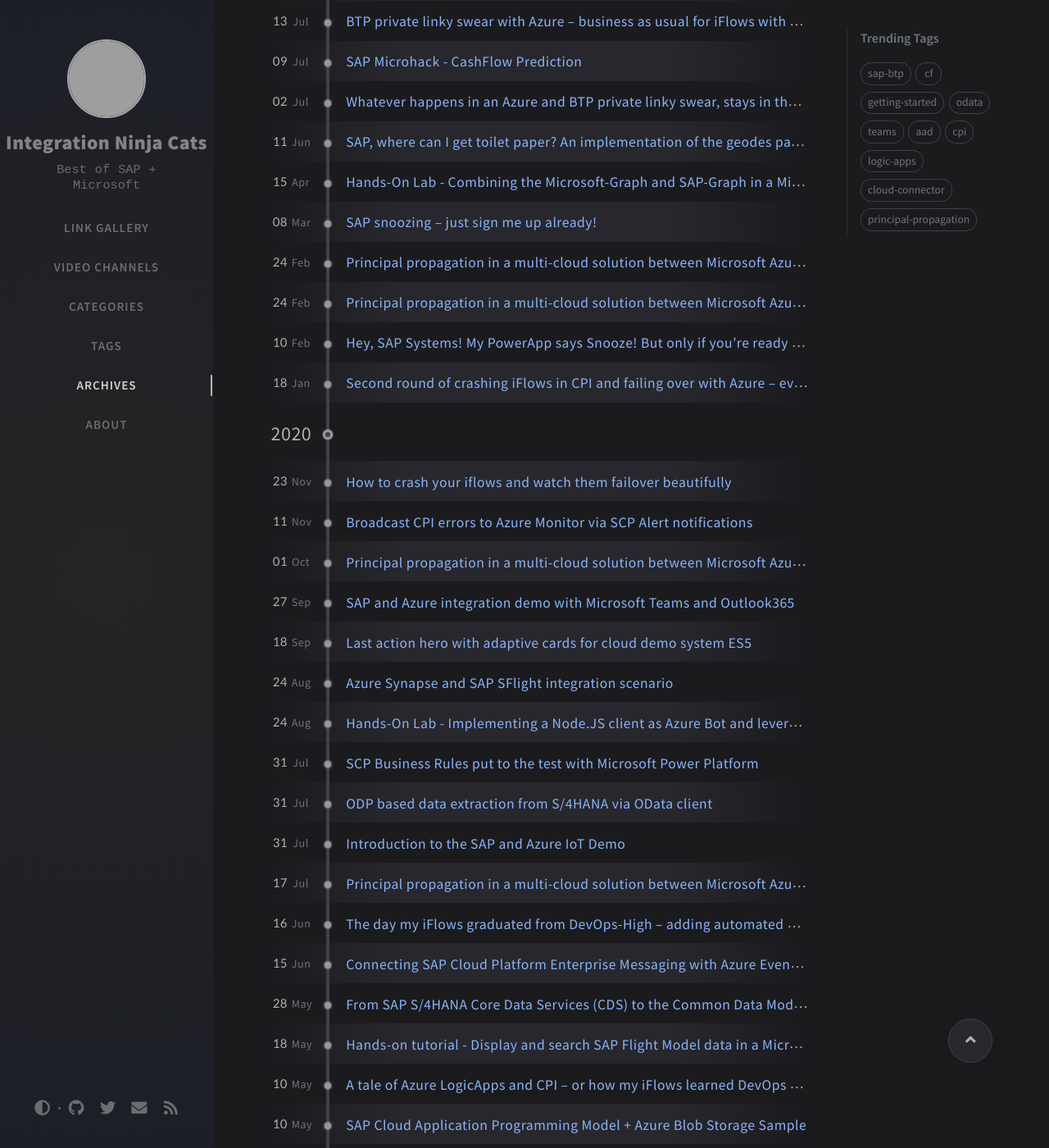
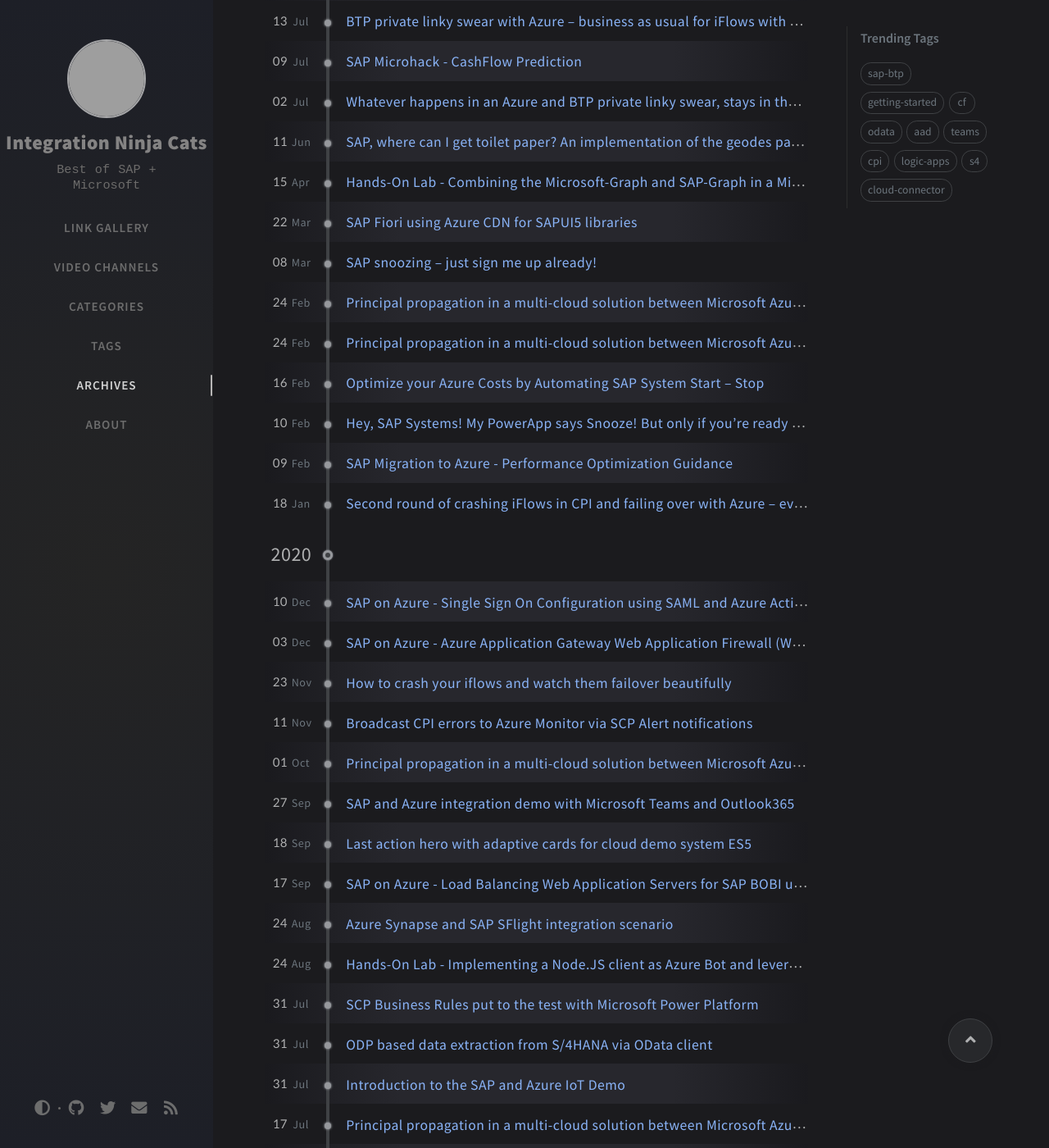
Before and after one commit to MartinPankraz/ninja-unicorn, a Jekyll site: the page built from _tabs/archives.md, in a window 1280 px wide and 1400 px high, scrolled down 1564 px. Shown: the whole window at 82% size. Built offline with Jekyll 4.4.1, drawn with Linux system fonts in a browser that asks for light colours; nearby versions of some CDN libraries; comment, search, counter and statistics services are not loaded; grey boxes are pictures that could not be loaded.

Commit message:
about link, more posts added

```diff
--- a/_includes/sidebar.html
+++ b/_includes/sidebar.html
@@ -22,7 +22,7 @@
     </div>
 
     <div class="site-title mt-3">
-      <a href="https://news.microsoft.com/life/ninja-cat/">{{ site.title }}</a>
+      <a href="{{ site.baseurl }}/about">{{ site.title }}</a>
     </div>
     <div class="site-subtitle">{{ site.tagline }}</div>
 
--- /dev/null
+++ b/_posts/2020-09-17-SAP on Azure - Load Balancing Web Application Servers for SAP BOBI using Azure Application Gateway.md
@@ -0,0 +1,19 @@
+---
+title: SAP on Azure - Load Balancing Web Application Servers for SAP BOBI using Azure Application Gateway
+origurl: https://blogs.sap.com/2020/09/17/sap-on-azure-load-balancing-web-application-servers-for-sap-bobi-using-azure-application-gateway/
+medium: blog #blog, github repos, linkedIn article, partner pages
+date: 2020-09-17 12:00:00 +/0100
+# PLEASE ensure consistent categories and tags to keep the search/filtering meaningful!
+categories: [INTEGRATION, AZURE_APPLICATION_GATEWAY] # category should be a topic and sub-category primary product
+tags: [load-balancer, app-gateway, web-app-firewall, ssl-offload, sap-business-objects, sap-bobi]     # TAG names should always be lowercase
+
+author:
+  name: Dennis Padia
+  link: https://people.sap.com/dennis.padia
+
+comments: false
+
+pin: false
+---
+
+In SAP BOBI multi-instance deployment, Web Application Servers (web tier) are running on two or more hosts. To distribute user load evenly across web servers, you need a load balancer to distribute traffic between end users and web servers. In Azure, you can either use Azure Load Balancer or Azure Application Gateway to manage traffic to your web application servers.
--- /dev/null
+++ b/_posts/2020-12-03-SAP on Azure - Azure Application Gateway Web Application Firewall (WAF) v2 Setup for Internet facing SAP Fiori Apps.md
@@ -0,0 +1,19 @@
+---
+title: SAP on Azure - Azure Application Gateway Web Application Firewall (WAF) v2 Setup for Internet facing SAP Fiori Apps
+origurl: https://blogs.sap.com/2020/12/03/sap-on-azure-application-gateway-web-application-firewall-waf-v2-setup-for-internet-facing-sap-fiori-apps/
+medium: blog #blog, github repos, linkedIn article, partner pages
+date: 2020-12-03 12:00:00 +/0100
+# PLEASE ensure consistent categories and tags to keep the search/filtering meaningful!
+categories: [INTEGRATION, AZURE_APPLICATION_GATEWAY] # category should be a topic and sub-category primary product
+tags: [app-gateway, web-app-firewall, aad, fiori, sso, netweaver, sap-web-dispatcher, sapui5, reverse-proxy]     # TAG names should always be lowercase
+
+author:
+  name: Dennis Padia
+  link: https://people.sap.com/dennis.padia
+
+comments: false
+
+pin: false
+---
+
+With the gaining momentum of SAP Fiori adoption for customers using SAP S/4HANA and SAP Business Suites systems, there often seems to be a dialogue when talking about its deployment strategy. Each customer is different and therefore has this unique use cases to deploy SAP Fiori apps. Out of several different customers uses cases, there seems to be one common case where customers seek advice is how to expose SAP Fiori apps to the internet. The detailed insight about this use case is already described by SAP in Considerations and Recommendations for Internet-facing Fiori apps blog.
--- /dev/null
+++ b/_posts/2020-12-10-SAP on Azure - Single Sign On Configuration using SAML and Azure Active Directory for Public and Internal URLs.md
@@ -0,0 +1,19 @@
+---
+title: SAP on Azure - Single Sign On Configuration using SAML and Azure Active Directory for Public and Internal URLs
+origurl: https://blogs.sap.com/2020/12/10/sap-on-azure-single-sign-on-configuration-using-saml-and-azure-active-directory-for-public-and-internal-urls/
+medium: blog #blog, github repos, linkedIn article, partner pages
+date: 2020-12-10 12:00:00 +/0100
+# PLEASE ensure consistent categories and tags to keep the search/filtering meaningful!
+categories: [INTEGRATION, AZURE_AD] # category should be a topic and sub-category primary product
+tags: [fiori, sso, netweaver, sap-web-dispatcher, sapui5, reverse-proxy]     # TAG names should always be lowercase
+
+author:
+  name: Dennis Padia
+  link: https://people.sap.com/dennis.padia
+
+comments: false
+
+pin: false
+---
+
+In the first segment of this blog series, we had discussed in detail about Application Gateway overview and technical steps to configure Application Gateway WAF v2 for internet facing SAP Fiori apps. Now in this blog we will be extending the use case further, where we will configure Single Sign-On (SSO) using SAML and Azure Active Directory (AAD) for both Public and Internal communication method.
--- /dev/null
+++ b/_posts/2021-02-09-SAP Migration to Azure - Performance Optimization Guidance.md
@@ -0,0 +1,19 @@
+---
+title: SAP Migration to Azure - Performance Optimization Guidance
+origurl: https://techcommunity.microsoft.com/t5/running-sap-applications-on-the/sap-migration-to-azure-performance-optimization-guidance/ba-p/2112474
+medium: blog #blog, github repos, linkedIn article, partner pages
+date: 2021-02-09 12:00:00 +/0100
+# PLEASE ensure consistent categories and tags to keep the search/filtering meaningful!
+categories: [MIGRATION, AZURE_INFRASTRUCTURE] # category should be a topic and sub-category primary product
+tags: [getting-started, performance, optimization, vm, storage, monitoring, migration, caching]     # TAG names should always be lowercase
+
+author:
+  name: Robert Biro
+  link: https://people.sap.com/bobbiromsft
+
+comments: false
+
+pin: false
+---
+
+SAP NetWeaver migrations, whether they are between different datacenters/hosters or different OS/DB platforms are a known quantity in the SAP world. Many deeply experienced professionals are active in this field and have excellent understanding of the tools involved – DMO, R3load, migmon etc – as well as manual optimization techniques in order to get even the largest migrations done in least amount of downtime for their clients. What often however is not widely known are optimizations possible when migrating SAP NetWeaver systems to Azure to speed things up.
--- /dev/null
+++ b/_posts/2021-02-16-Optimize your Azure Costs by Automating SAP System Start – Stop.md
@@ -0,0 +1,21 @@
+---
+title: Optimize your Azure Costs by Automating SAP System Start – Stop
+origurl: https://techcommunity.microsoft.com/t5/running-sap-applications-on-the/optimize-your-azure-costs-by-automating-sap-system-start-stop/ba-p/2120675
+medium: blog #blog, github repos, linkedIn article, partner pages
+date: 2021-02-16 12:00:00 +/0100
+# PLEASE ensure consistent categories and tags to keep the search/filtering meaningful!
+categories: [AUTOMATION, AZURE_AUTOMATION_ACCOUNT] # category should be a topic and sub-category primary product
+tags: [getting-started, sap-snooze, automation-account, vm, storage, monitoring, sizing, cost-optimization, runbooks, tags, powershell]     # TAG names should always be lowercase
+
+author:
+  name: Goran Condric
+  link: https://www.linkedin.com/in/gorancondric/
+
+comments: false
+
+pin: false
+---
+
+We are happy to share with the SAP on Azure community a concept to automate your SAP system start / stop in Azure.
+
+This concept as introduced in this blog has all the necessary parts (including PaaS Azure automation runtime environment, scripts, and runbooks, tagging process etc.) in a public GitHub repository that enables you to adapt functionality like:
--- /dev/null
+++ b/_posts/2021-03-22-SAP Fiori using Azure CDN for SAPUI5 libraries.md
@@ -0,0 +1,21 @@
+---
+title: SAP Fiori using Azure CDN for SAPUI5 libraries
+origurl: https://blogs.sap.com/2021/03/22/sap-fiori-using-azure-cdn-for-sapui5-libraries/
+medium: blog #blog, github repos, linkedIn article, partner pages
+date: 2021-03-22 12:00:00 +/0100
+# PLEASE ensure consistent categories and tags to keep the search/filtering meaningful!
+categories: [GLOBAL_REACH, AZURE_CDN] # category should be a topic and sub-category primary product
+tags: [getting-started, fiori, sap-btp, s4, sap-gateway, cdn, sapui5, app-gateway, sap-web-dispatcher]     # TAG names should always be lowercase
+
+author:
+  name: Robert Biro
+  link: https://people.sap.com/bobbiromsft
+
+comments: false
+
+pin: false
+---
+
+What is CDN? Wikipedia describes CDN a “geographically distributed network of proxy servers, providing high availability and performance by distributing the service spatially relative to end users”.
+
+With CDN, the content is cached near the users around the world. With Azure CDN, at the time of writing, over 130 points of presence (POP) locations are available worldwide. This way content is delivered much faster since the network path is closer to users own or neighboring country instead of accessing from another continent.
```
Also changed, not shown: _posts/2021-10-28-btp-private-linky-swear-with-azure-propagate-your-sap-principels.md (+1 -1 lines).
